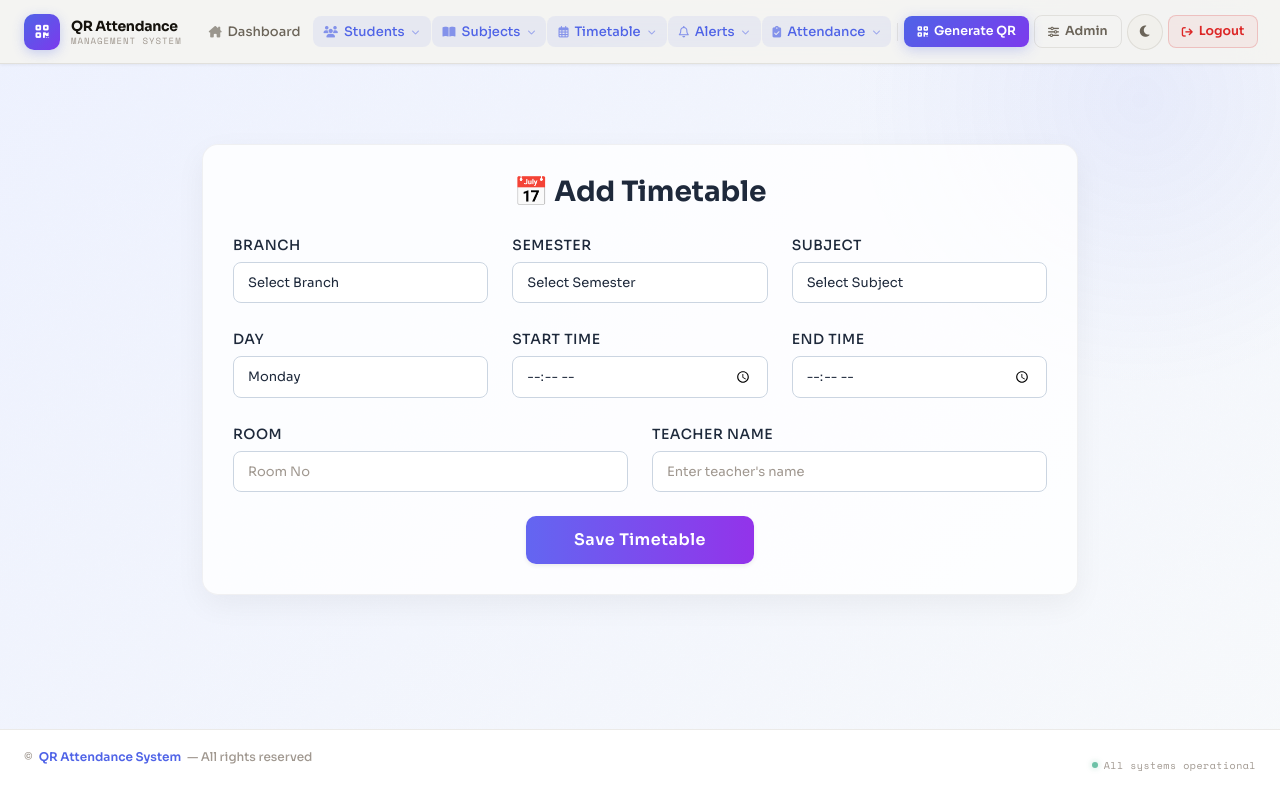
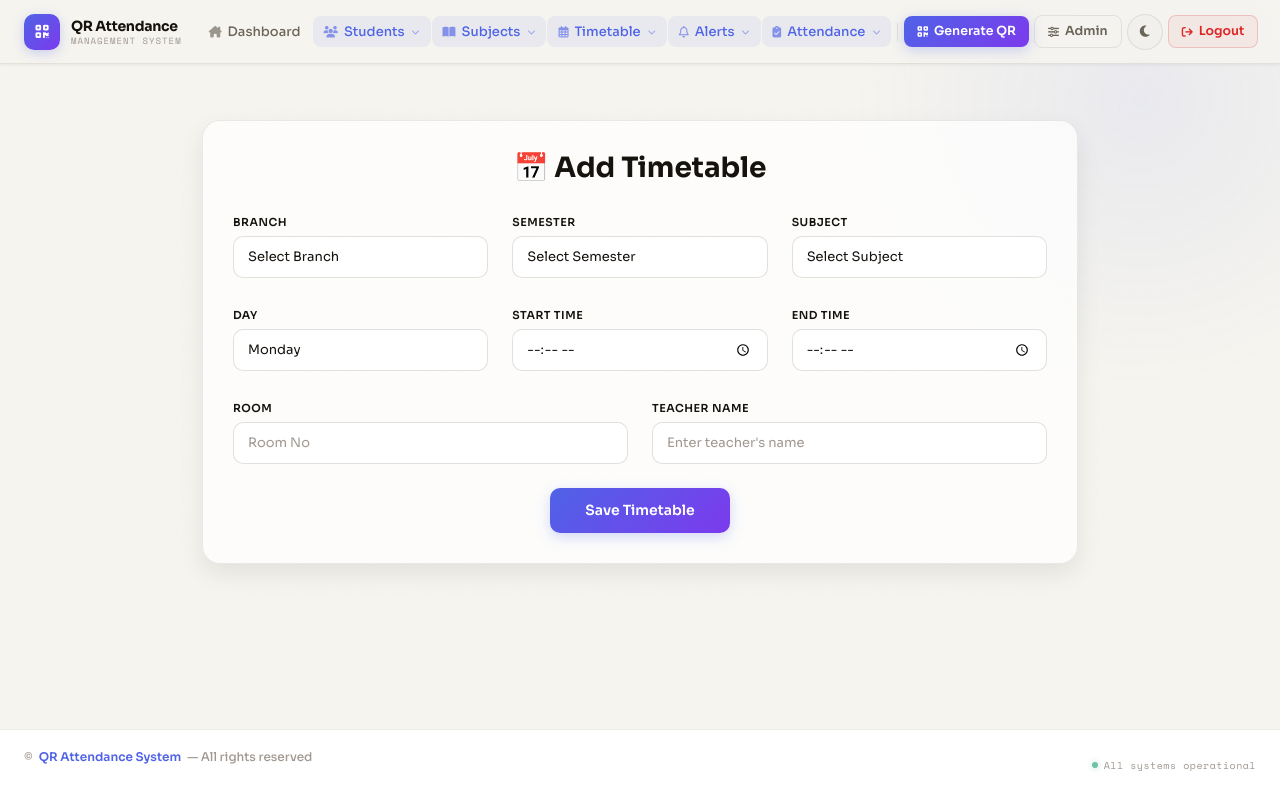
Before and after one commit to Saurabh8824/qr_attendance, a Django app: page /qr/timetable/add/ in a window 1280 px wide. Run offline with Django 5.2, Linux system fonts and the light colour scheme; a user stored in the database is signed in; data comes from the database, SQL or seed files in the repository; parts of the project's set-up code (start-up, migrations or seed data) failed here and were passed over.

Commit message:
Update add_timetable.html

```diff
--- a/qr_app/templates/qr_app/add_timetable.html
+++ b/qr_app/templates/qr_app/add_timetable.html
@@ -2,67 +2,63 @@
 {% block content %}
 
 <style>
-/* 🎨 Global Theme Variables (Catching .dark-mode anywhere in your HTML tree) */
-:root {
-    --bg-gradient: linear-gradient(135deg, #eef2ff, #f8fafc);
-    --card-bg: rgba(255, 255, 255, 0.8);
-    --card-border: rgba(0, 0, 0, 0.05);
-    --text-main: #1e293b;
-    --text-muted: #64748b;
-    --input-bg: rgba(255, 255, 255, 0.95);
-    --input-border: #cbd5e1;
-    --input-text: #1e293b;
-    --shadow: 0 10px 30px rgba(0, 0, 0, 0.05);
+/* 🎨 Theme Styles mapped with base.html's data-theme architecture */
+[data-theme="light"] {
+    --card-bg: rgba(255, 255, 255, 0.75);
+    --card-border: rgba(60, 50, 30, 0.1);
+    --text-main: #16130e;
+    --input-bg: #ffffff;
+    --input-text: #16130e;
+    --input-border: rgba(60, 50, 30, 0.15);
+    --shadow: 0 10px 25px rgba(16, 13, 8, 0.08);
 }
 
-/* 🔥 Robust selector matching whether .dark-mode is on <html>, <body>, or wrappers */
-.dark-mode, .dark-mode * {
-    --bg-gradient: linear-gradient(135deg, #0f172a, #1e1e2f);
-    --card-bg: rgba(30, 41, 59, 0.65);
-    --card-border: rgba(255, 255, 255, 0.08);
-    --text-main: #f8fafc;
-    --text-muted: #94a3b8;
-    --input-bg: rgba(15, 23, 42, 0.7);
-    --input-border: rgba(255, 255, 255, 0.15);
-    --input-text: #f8fafc;
-    --shadow: 0 10px 30px rgba(0, 0, 0, 0.35);
-}
-
-body {
-    background: var(--bg-gradient) !important;
-    color: var(--text-main);
-    transition: background 0.3s ease, color 0.3s ease;
+[data-theme="dark"] {
+    --card-bg: rgba(26, 25, 22, 0.75);
+    --card-border: rgba(255, 248, 235, 0.08);
+    --text-main: #f5f0e8;
+    --input-bg: #201e1b;
+    --input-text: #f5f0e8;
+    --input-border: rgba(255, 248, 235, 0.12);
+    --shadow: 0 10px 30px rgba(0, 0, 0, 0.38);
 }
 
 .container {
     max-width: 900px;
 }
 
-/* 🧊 Modern Glassmorphic Main Card */
+/* 🧊 Beautiful Modern Glassmorphism Card */
 .timetable-card {
     background: var(--card-bg) !important;
-    backdrop-filter: blur(12px);
-    -webkit-backdrop-filter: blur(12px);
+    backdrop-filter: blur(14px);
+    -webkit-backdrop-filter: blur(14px);
     border: 1px solid var(--card-border) !important;
-    border-radius: 16px;
+    border-radius: 18px;
     padding: 30px;
     box-shadow: var(--shadow);
-    transition: background 0.3s ease, border 0.3s ease, box-shadow 0.3s ease;
+    transition: background 0.25s ease, border-color 0.25s ease, box-shadow 0.25s ease;
 }
 
+.timetable-card h3 {
+    color: var(--text-main);
+    font-weight: 700;
+}
+
+/* 🎛️ Form Components & Inputs */
 .form-label {
-    color: var(--text-main);
-    font-weight: 500;
-    font-size: 14px;
+    color: var(--text-main) !important;
+    font-size: 11px;
+    font-weight: 600;
+    letter-spacing: 0.5px;
+    text-transform: uppercase;
     margin-bottom: 6px;
 }
 
-/* 🎛️ Dynamic Text & Select Inputs */
 .form-control, .form-select {
     background-color: var(--input-bg) !important;
     border: 1px solid var(--input-border) !important;
     color: var(--input-text) !important;
-    border-radius: 10px;
+    border-radius: 10px !important;
     padding: 10px 14px;
     transition: all 0.2s ease;
 }
@@ -70,11 +66,11 @@ body {
 .form-control:focus, .form-select:focus {
     background-color: var(--input-bg) !important;
     color: var(--input-text) !important;
-    border-color: #6366f1 !important;
-    box-shadow: 0 0 0 3px rgba(99, 102, 241, 0.25) !important;
+    border-color: var(--accent, #4f63e7) !important;
+    box-shadow: 0 0 0 3px rgba(79, 99, 231, 0.15) !important;
 }
 
-/* 🌐 Force Fix Google Autofill White Blocker */
+/* 🌐 Chrome Autofill Fix (Force fields layout styling) */
 .form-control:-webkit-autofill,
 .form-control:-webkit-autofill:hover,
 .form-control:-webkit-autofill:focus,
@@ -86,21 +82,23 @@ body {
     transition: background-color 5000s ease-in-out 0s;
 }
 
-/* 🚀 Premium Glow Submit Button */
-.btn-primary {
-    background: linear-gradient(90deg, #6366f1, #9333ea);
+/* Button style overrides */
+.btn-primary-custom {
+    background: var(--accent-grad, linear-gradient(135deg, #4f63e7 0%, #7c3aed 100%));
+    color: #fff;
     border: none;
     border-radius: 10px;
-    padding: 12px 30px;
+    padding: 12px 35px;
     font-weight: 600;
-    letter-spacing: 0.5px;
-    transition: all 0.3s ease;
+    font-size: 14px;
+    box-shadow: 0 4px 14px rgba(79, 99, 231, 0.25);
+    transition: all 0.2s ease;
 }
 
-.btn-primary:hover {
-    transform: translateY(-2px);
-    box-shadow: 0 5px 15px rgba(99, 102, 241, 0.4);
-    background: linear-gradient(90deg, #4f46e5, #7c3aed);
+.btn-primary-custom:hover {
+    box-shadow: 0 6px 20px rgba(79, 99, 231, 0.38);
+    transform: translateY(-1px);
+    filter: brightness(1.06);
 }
 
 option {
@@ -109,9 +107,9 @@ option {
 }
 </style>
 
-<div class="container mt-5">
+<div class="container mt-4">
     <div class="timetable-card">
-        <h3 class="text-center mb-4" style="color: var(--text-main); font-weight: 700;">📅 Add Timetable</h3>
+        <h3 class="text-center mb-4">📅 Add Timetable</h3>
 
         <form method="POST">
             {% csrf_token %}
@@ -181,7 +179,7 @@ option {
             </div>
 
             <div class="text-center mt-4">
-                <button class="btn btn-primary px-5 shadow-sm">Save Timetable</button>
+                <button type="submit" class="btn-primary-custom">Save Timetable</button>
             </div>
         </form>
     </div>
```
